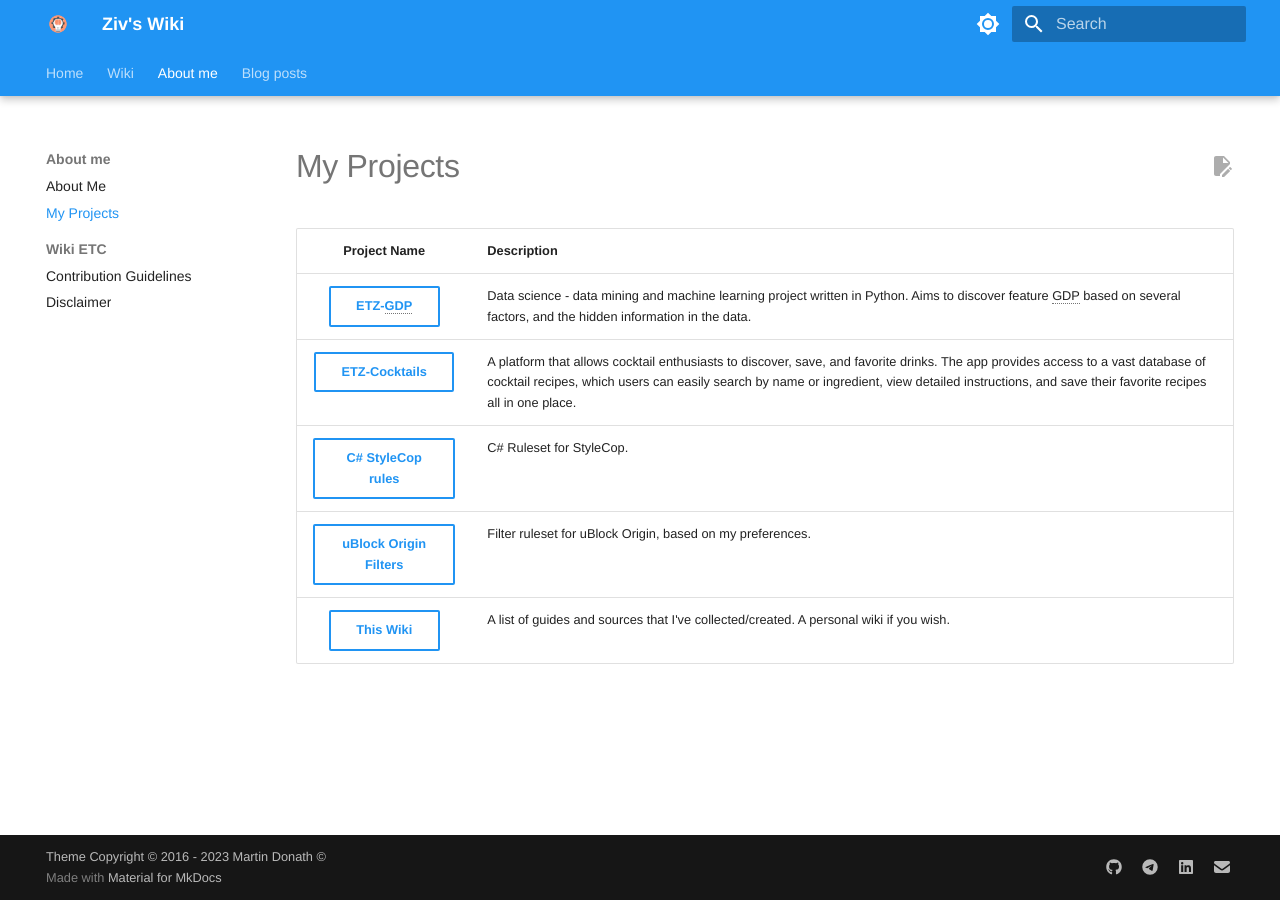
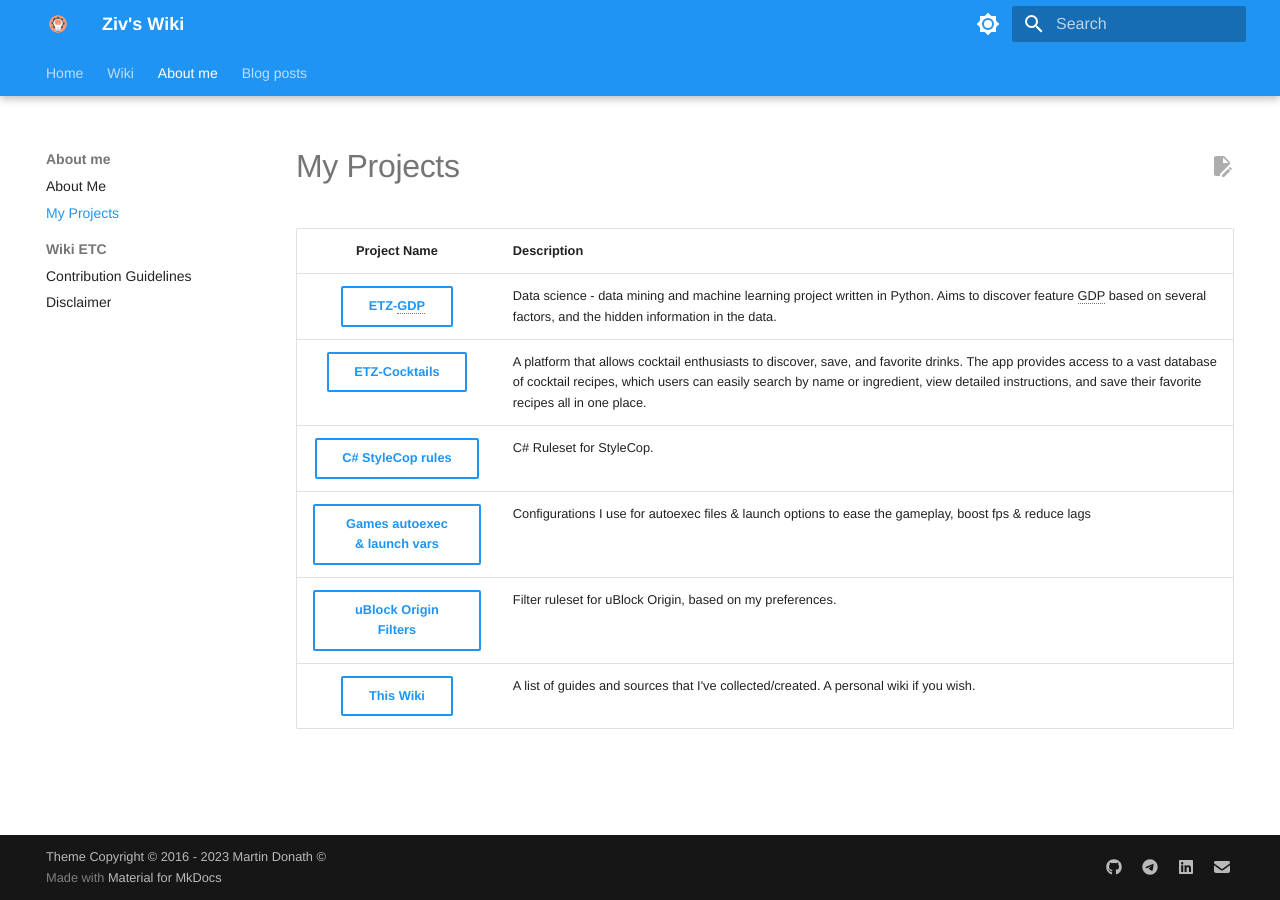
Before and after one commit to ZivSimchoni/Zwiki, an MkDocs documentation site: the page built from docs/about-me/projects.md, in a window 1280 px wide. Built offline with MkDocs 1.6.1 and Material for MkDocs 9.7.7, drawn with Linux system fonts in a browser that asks for light colours; some web fonts are replaced.

Commit message:
Update projects.md
Add my autoexec & launch options repo

```diff
--- a/docs/about-me/projects.md
+++ b/docs/about-me/projects.md
@@ -10,6 +10,7 @@ title: My Projects
 | [ETZ-GDP](https://github.com/ZivSimchoni/ETZ-GDP){ .md-button .md-button }       |  Data science - data mining and machine learning project written in Python. Aims to discover feature GDP based on several factors, and the hidden information in the data.|
 | [ETZ-Cocktails](https://github.com/ZivSimchoni/ETZ_Cocktails){ .md-button .md-button }       | A platform that allows cocktail enthusiasts to discover, save, and favorite drinks. The app provides access to a vast database of cocktail recipes, which users can easily search by name or ingredient, view detailed instructions, and save their favorite recipes all in one place. |
 |  [C# StyleCop rules](https://github.com/ZivSimchoni/Dot-Net-VS-StyleCop-Rule-Set){ .md-button .md-button }      | C# Ruleset for StyleCop.|
+|  [Games autoexec & launch vars](https://github.com/ZivSimchoni/Games-autoexec-files){ .md-button .md-button }      | Configurations I use for autoexec files & launch options to ease the gameplay, boost fps & reduce lags |
 |  [uBlock Origin Filters](https://github.com/ZivSimchoni/uBlock-Origin-FilterZ){ .md-button .md-button }      | Filter ruleset for uBlock Origin, based on my preferences.|
 | [This Wiki](https://github.com/ZivSimchoni/Zwiki){ .md-button .md-button }  | A list of guides and sources that I've collected/created. A personal wiki if you wish.  |
 <!-- |   |   | -->
```
